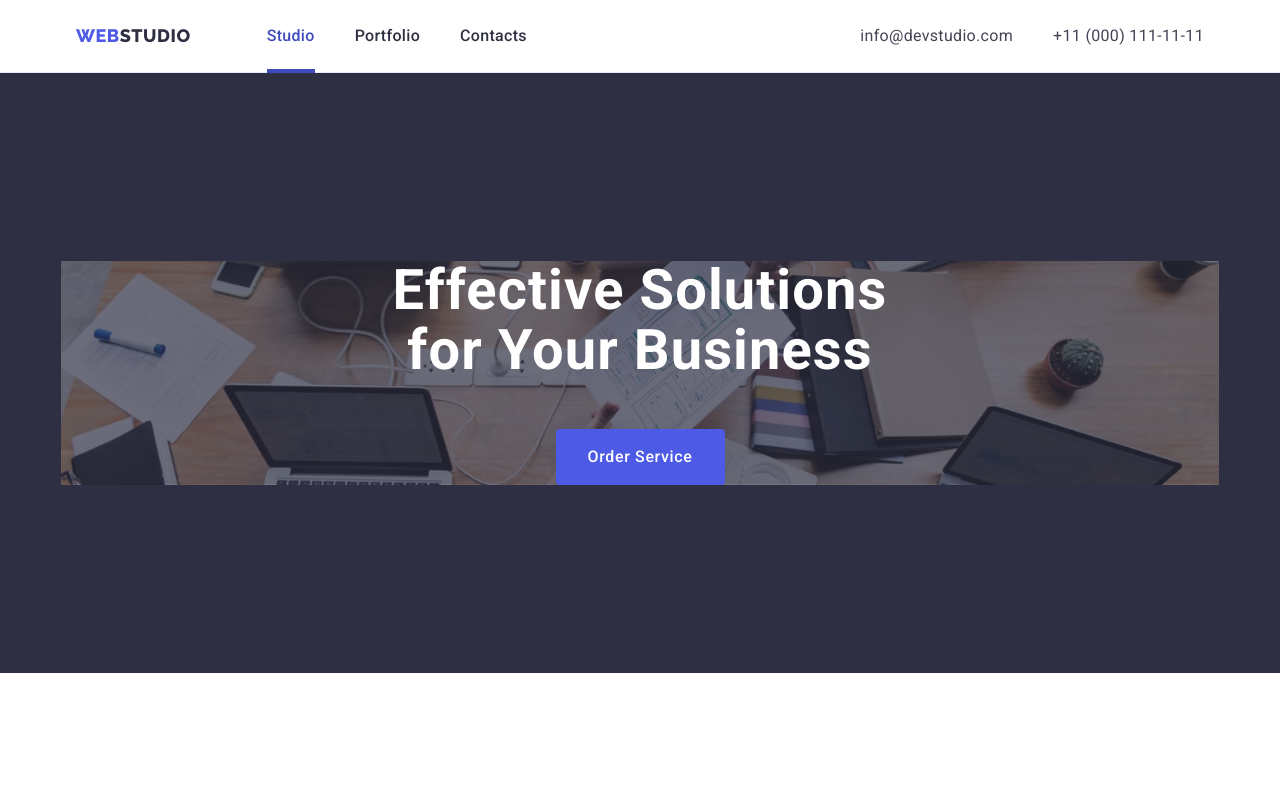
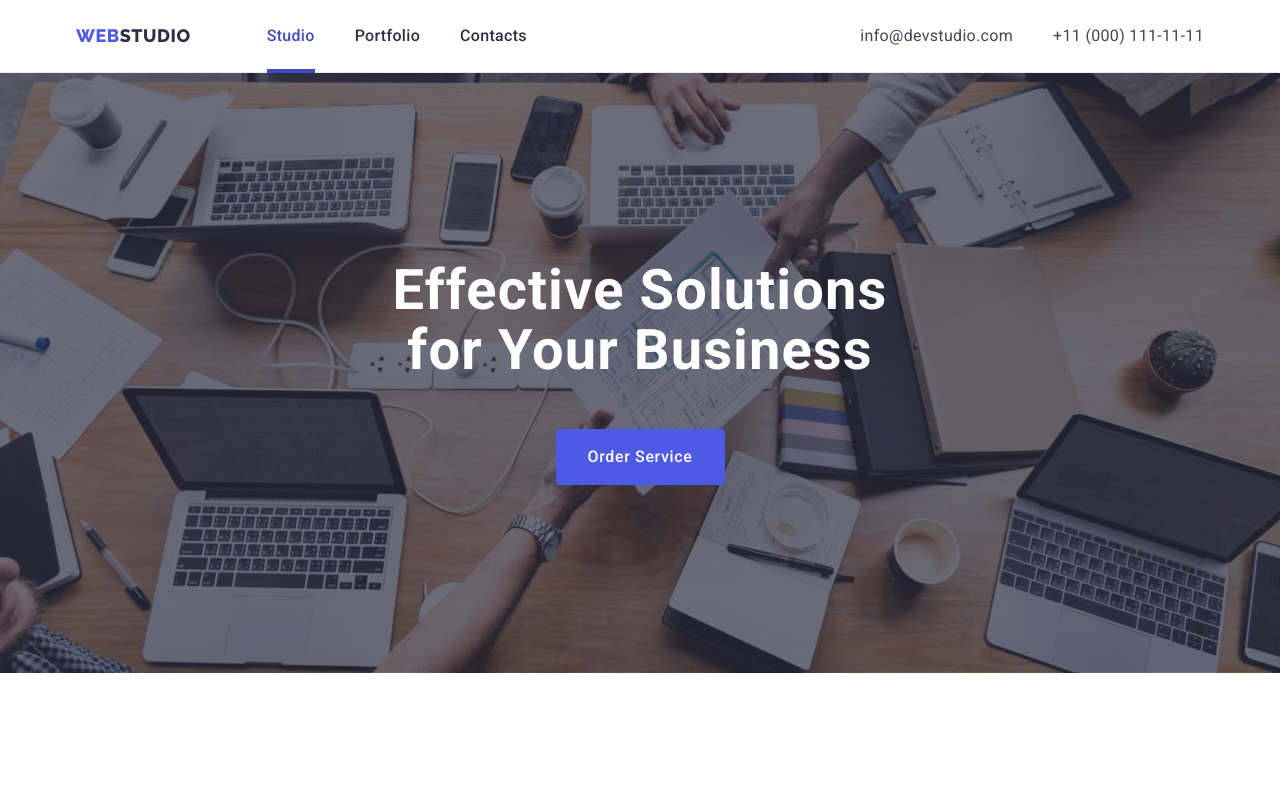
Before and after one commit to NataliaYedynak/goit-markup-hw-04, a plain HTML site: page index.html in a window 1280 px wide. Shown: the top 789 px of the page. Drawn offline with nearby package versions, Linux system fonts and the light colour scheme.

Commit message:
Summary (required)

```diff
--- a/css/styles.css
+++ b/css/styles.css
@@ -141,8 +141,6 @@ img {
   background: var(--brand-color);
   padding-top: 188px;
   padding-bottom: 188px;
-}
-.hero-container {
   background-image: linear-gradient(
       rgba(46, 47, 66, 0.7),
       rgba(46, 47, 66, 0.7)
--- a/index.html
+++ b/index.html
@@ -58,7 +58,7 @@
     <main>
       <!--Hero section-->
       <section class="hero">
-        <div class="container hero-container">
+        <div class="container">
           <h1 class="hero-title">Effective Solutions for Your Business</h1>
           <button class="hero-button" type="button">Order Service</button>
         </div>
```
Also changed, not shown: images/icons.svg.
